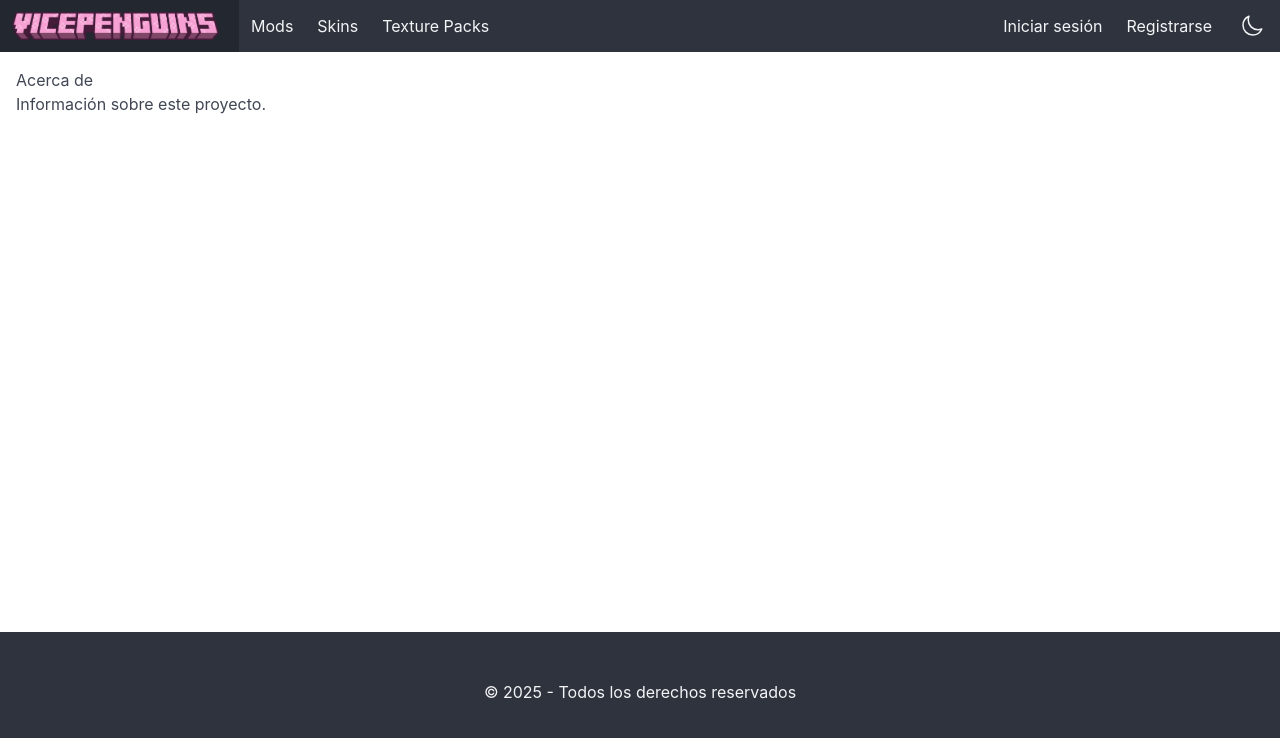
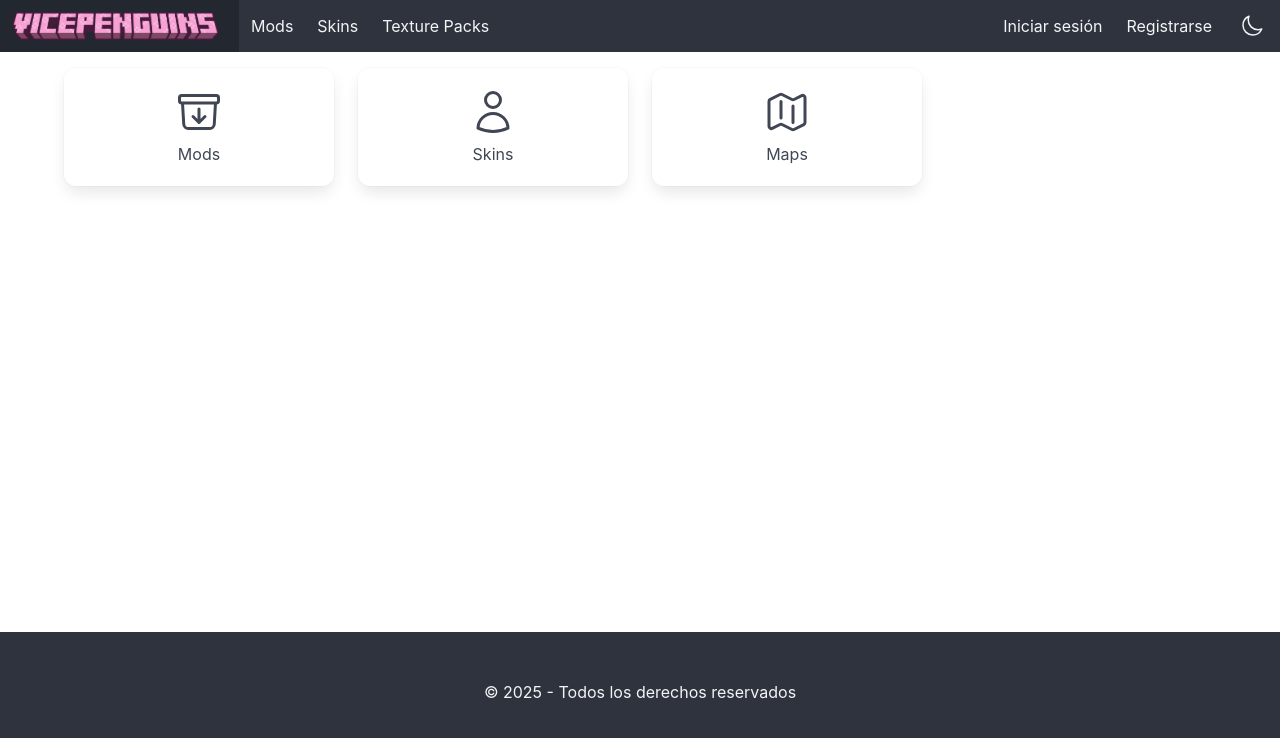
Before and after one commit to AstronautMarkus/VicePenguins-front, a Vue app in the folder VicePenguins/: page /about in a window 1280 px wide. Shown: the top 738 px of the page. Built offline with nearby package versions, Linux system fonts and the light colour scheme.

Commit message:
feat: add categories component with dynamic category cards to About page Only for dev

```diff
--- /dev/null
+++ b/VicePenguins/src/components/categories/categories_card.vue
@@ -0,0 +1,23 @@
+<script setup lang="ts">
+import { defineProps } from "vue";
+
+defineProps<{
+  title: string;
+  icon: any;
+  url: string;
+}>();
+</script>
+
+<template>
+  <a :href="url" class="box has-text-centered">
+    <component :is="icon" class="icon is-large" />
+    <p>{{ title }}</p>
+  </a>
+</template>
+
+<style scoped>
+.icon {
+  width: 2rem;
+  height: 2rem;
+}
+</style>
--- /dev/null
+++ b/VicePenguins/src/components/categories/categories_data.ts
@@ -0,0 +1,19 @@
+import { UserIcon, ArchiveBoxArrowDownIcon, MapIcon } from "@heroicons/vue/24/outline";
+
+export const categories = [
+  {
+    title: "Mods",
+    icon: ArchiveBoxArrowDownIcon,
+    url: "/mods",
+  },
+  {
+    title: "Skins",
+    icon: UserIcon,
+    url: "/skins",
+  },
+  {
+    title: "Maps",
+    icon: MapIcon,
+    url: "/maps",
+  }
+];
--- a/VicePenguins/src/pages/About.vue
+++ b/VicePenguins/src/pages/About.vue
@@ -1,10 +1,19 @@
+<script setup>
+import DefaultLayout from '../layouts/DefaultLayout.vue';
+import { categories } from '../components/categories/categories_data';
+import CategoryCard  from '../components/categories/categories_card.vue';
+</script>
+
 <template>
   <DefaultLayout>
-    <h1>Acerca de</h1>
-    <p>Información sobre este proyecto.</p>
+
+    <div class="container">
+        <div class="columns is-multiline">
+          <div class="column is-one-quarter" v-for="(category, index) in categories" :key="index">
+            <CategoryCard :title="category.title" :icon="category.icon" :url="category.url" />
+          </div>
+        </div>
+    </div>
+
   </DefaultLayout>
 </template>
-
-<script setup>
-import DefaultLayout from '../layouts/DefaultLayout.vue';
-</script>
```
